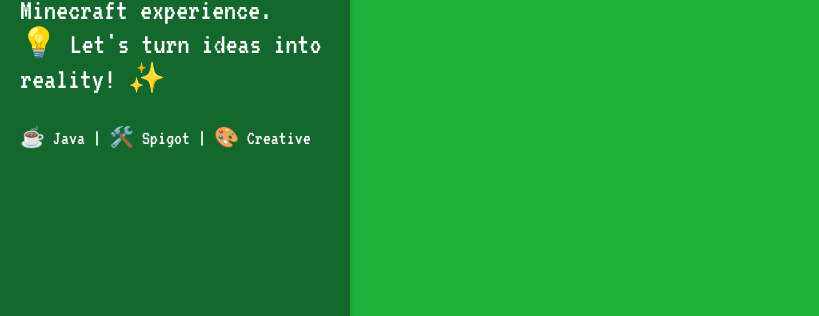
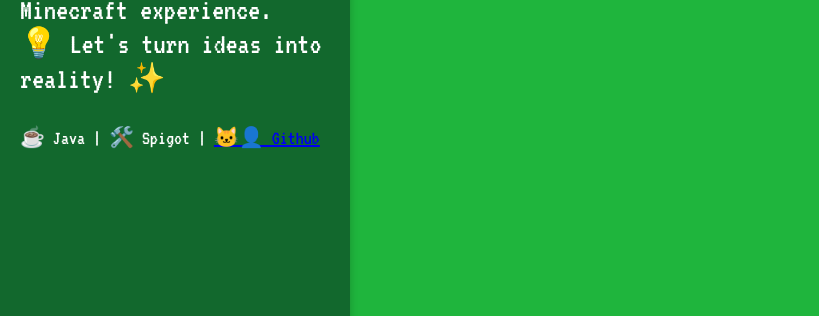
Before and after one commit to Ismo404/ismo404.github.io, a Jekyll site: the page built from index.md, in a window 1280 px wide. Shown: the part 301-617 px from the top of the page, without its empty margins (0-819 px from the left). Built offline with Jekyll 4.4.1, drawn with Linux system fonts in a browser that asks for light colours; some web fonts are replaced; our own code applies the rules of GitHub Pages for plain Markdown files.

Commit message:
Update index.md

```diff
--- a/index.md
+++ b/index.md
@@ -61,7 +61,7 @@
 		<br>💡 Let's turn ideas into reality! ✨
     </p>
     <p class="emojis">
-        ☕ Java | 🛠️ Spigot | 🎨 Creative
+        ☕ Java | 🛠️ Spigot | <a href="https://github.com/Ismo404" target="_blank">🐱‍👤 Github</a>
     </p>
 </div>
 </body>
```
